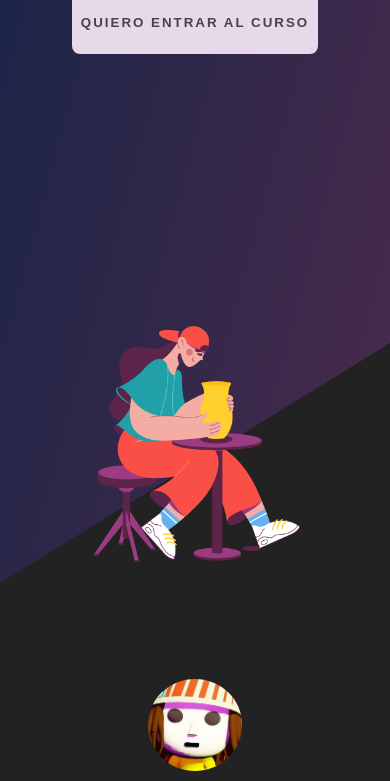
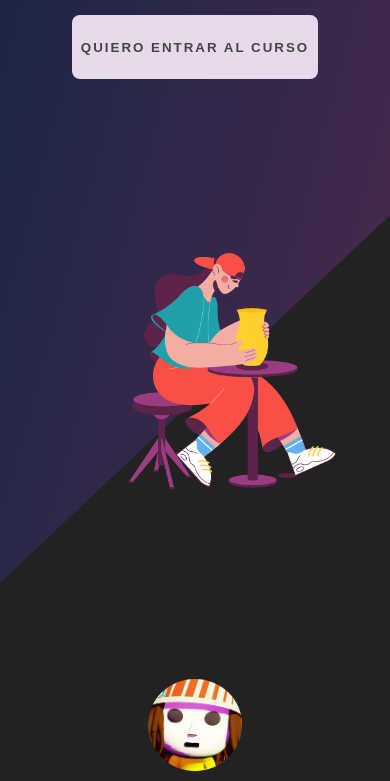
Before and after one commit to Waldoozki/Scale-Models-Trucks, a plain HTML site: page index.html in a window 390 px wide. Shown: the part 261-1042 px from the top of the page. Drawn offline with Linux system fonts and the light colour scheme.

Commit message:
Nuevo-ejercicio

```diff
--- a/style.css
+++ b/style.css
@@ -418,17 +418,16 @@ body {
 @media (max-width:425px) {
   .hero__container {
     flex-direction: column;
-    position: relative;
+    justify-content: space-around;
   }.hero__texts {
-    padding-top: 3rem;
+
   }
   .hero__picture {
-    position: absolute;
-    bottom: 0;
-    width: 80%;
+   width: 80%;
+   margin-left: auto;
   }
   .hero::after {
-    --height-shape: 15rem;
+    --height-shape: 23rem;
   }
   /* ABOUT */
   .cta__about {
```
